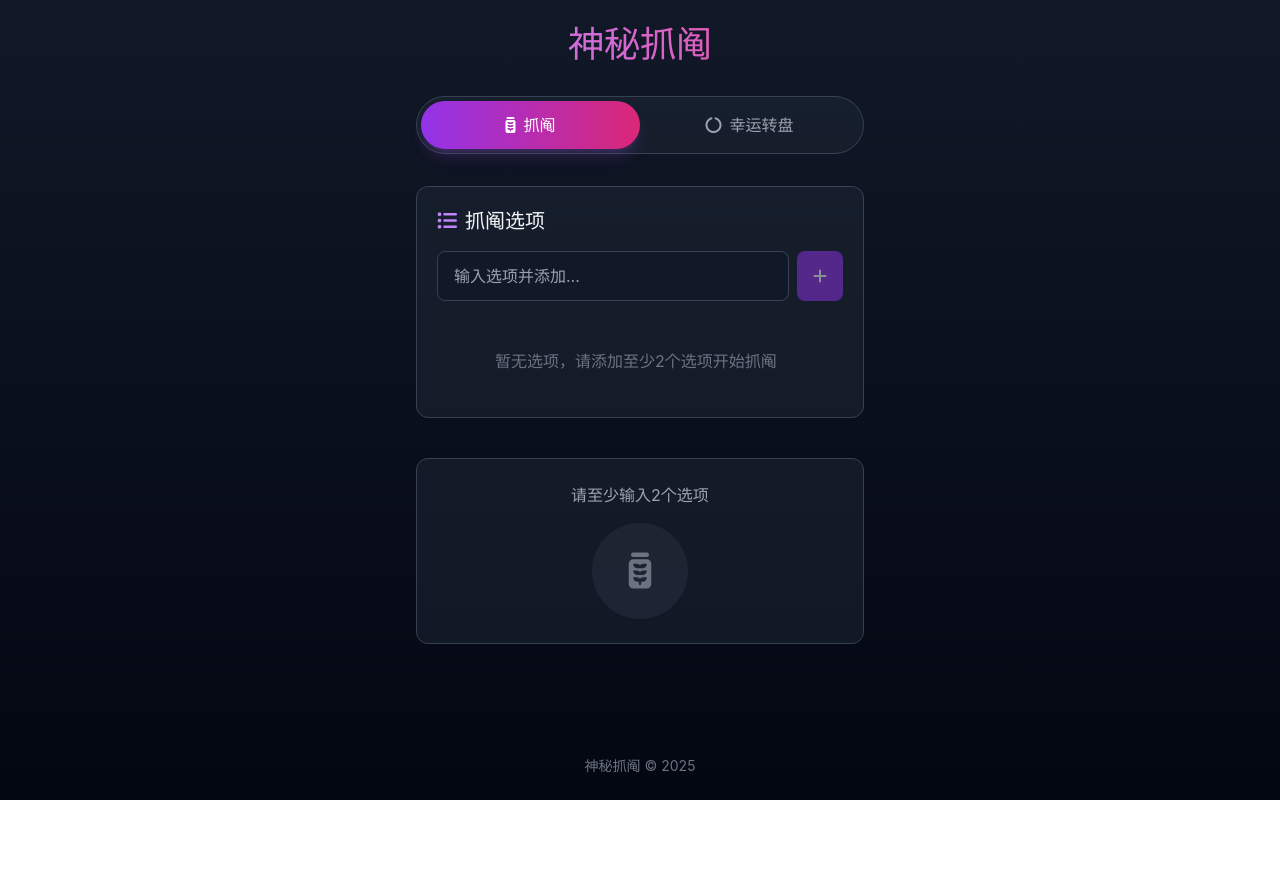
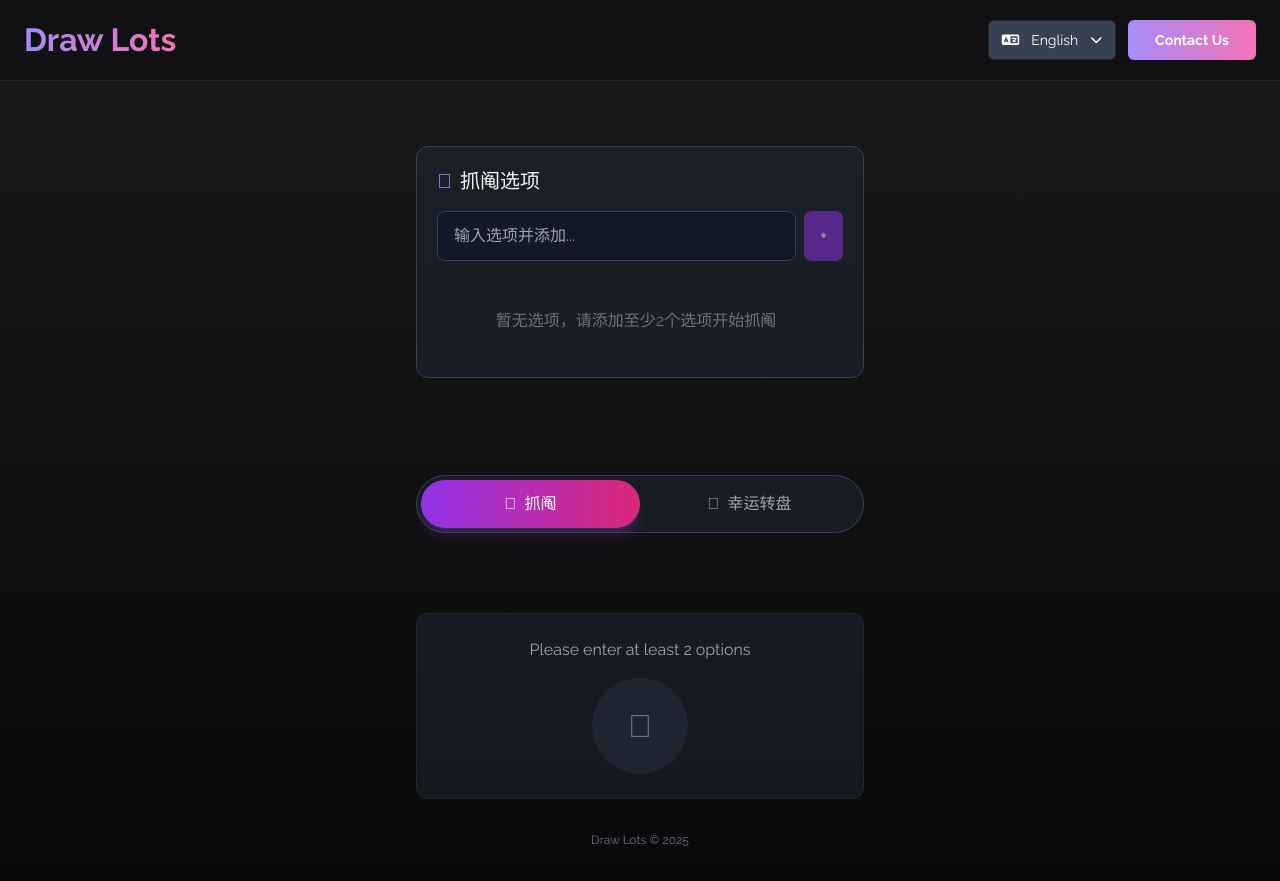
Before and after one commit to FreedomSnow/draw-lots, a React (Vite) app: page / in a window 1280 px wide. Before the commit the page ends 800 px from the top, so only its background shows below. Built offline with nearby package versions, Linux system fonts and the light colour scheme.

Commit message:
调整页面，添加语言切换

```diff
--- a/src/App.tsx
+++ b/src/App.tsx
@@ -1,23 +1,96 @@
-import { Routes, Route } from "react-router-dom";
-import Home from "@/pages/Home";
-import { useState } from "react";
-import { AuthContext } from '@/contexts/authContext';
+import { useState, useRef, createContext, Dispatch, SetStateAction, useEffect } from 'react';
+import { Routes, Route } from 'react-router-dom';
+import Home from '@/pages/Home';
+import { t, Lang } from '@/lib/i18n';
+
+interface AuthContextType {
+  isAuthenticated: boolean;
+  setIsAuthenticated: Dispatch<SetStateAction<boolean>>;
+  logout: () => void;
+}
+
+export const AuthContext = createContext<AuthContextType>({
+  isAuthenticated: false,
+  setIsAuthenticated: () => {},
+  logout: () => {},
+});
+
 
 export default function App() {
   const [isAuthenticated, setIsAuthenticated] = useState(false);
+  const [lang, setLang] = useState<Lang>(getDefaultLang());
+
+  // 切换语言时设置html[data-lang]属性，控制字体
+  useEffect(() => {
+    document.documentElement.setAttribute('data-lang', lang);
+  }, [lang]);
+  const [langMenuOpen, setLangMenuOpen] = useState(false);
+  const langBtnRef = useRef<HTMLButtonElement>(null);
+  const LANGUAGES: { code: Lang; label: string }[] = [
+    { code: 'zh', label: t('zh', 'language') },
+    { code: 'en', label: t('en', 'language') },
+  ];
 
   const logout = () => {
     setIsAuthenticated(false);
   };
 
   return (
-    <AuthContext.Provider
-      value={{ isAuthenticated, setIsAuthenticated, logout }}
-    >
-      <Routes>
-        <Route path="/" element={<Home />} />
-        <Route path="/other" element={<div className="text-center text-xl">Other Page - Coming Soon</div>} />
-      </Routes>
+    <AuthContext.Provider value={{ isAuthenticated, setIsAuthenticated, logout }}>
+      <div style={{ minHeight: '100vh', display: 'flex', flexDirection: 'column' }}>
+        {/* 顶部栏 */}
+        <div className="app-header">
+          <div className="app-title">
+            {t(lang, 'siteName')}
+          </div>
+          <div className="app-header-actions">
+            {/* 语言选择按钮 */}
+            <div className="app-lang-menu-wrap">
+              <button
+                ref={langBtnRef}
+                className="app-lang-btn"
+                onClick={() => setLangMenuOpen(v => !v)}
+              >
+                <i className="fa-solid fa-language" style={{ marginRight: 4 }}></i>
+                {LANGUAGES.find(l => l.code === lang)?.label}
+                <i className="fa-solid fa-chevron-down" style={{ marginLeft: 4, fontSize: 12 }}></i>
+              </button>
+              {langMenuOpen && (
+                <div className="app-lang-menu">
+                  {LANGUAGES.map(l => (
+                    <button
+                      key={l.code}
+                      className={"app-lang-menu-btn" + (l.code === lang ? ' selected' : '')}
+                      onClick={() => { setLang(l.code); setLangMenuOpen(false); }}
+                    >
+                      {l.label}
+                    </button>
+                  ))}
+                </div>
+              )}
+            </div>
+            {/* 联系我们按钮 */}
+            <button
+              className="app-contact-btn"
+              onClick={() => window.open('mailto:contact@example.com', '_blank')}
+            >
+              {t(lang, 'contactUs')}
+            </button>
+          </div>
+        </div>
+        {/* 下部分内容区域 */}
+        <div style={{ flex: 1, display: 'flex', flexDirection: 'column' }}>
+          <Routes>
+            <Route path="/" element={<Home lang={lang} setLang={setLang} />} />
+            <Route path="/other" element={<div className="text-center text-xl">Other Page - Coming Soon</div>} />
+          </Routes>
+        </div>
+      </div>
     </AuthContext.Provider>
   );
 }
+function getDefaultLang(): Lang {
+  const supportedLangs: Lang[] = ['zh', 'en'];
+  const browserLang = navigator.language.slice(0, 2).toLowerCase();
+  return supportedLangs.includes(browserLang as Lang) ? (browserLang as Lang) : 'en';
+}
--- a/src/components/LotteryWheel.tsx
+++ b/src/components/luckywheel/LuckyWheel.tsx
@@ -24,7 +24,7 @@ interface LotteryWheelProps {
   onChargeEnd: () => void;
 }
 
-export default function LotteryWheel({
+export default function LuckyWheel({
   options,
   isSpinning,
   power,
--- a/src/index.css
+++ b/src/index.css
@@ -1,14 +1,112 @@
+@import url('https://fonts.googleapis.com/css2?family=Raleway:wght@400;500;700&display=swap');
+
 @tailwind base;
 @tailwind components;
 @tailwind utilities;
 
 :root {
-  font-family: -apple-system, BlinkMacSystemFont, "Segoe UI", "Noto Sans", Helvetica, Arial, sans-serif, "Apple Color Emoji", "Segoe UI Emoji";
+  font-family: 'Raleway', -apple-system, BlinkMacSystemFont, "Segoe UI", "Noto Sans", Helvetica, Arial, sans-serif, "Apple Color Emoji", "Segoe UI Emoji";
   line-height: 1.5;
   font-weight: 400;
-
   font-synthesis: none;
   text-rendering: optimizeLegibility;
   -webkit-font-smoothing: antialiased;
   -moz-osx-font-smoothing: grayscale;
 }
+
+html[data-lang='en'], html[data-lang='en'] body, html[data-lang='en'] * {
+  font-family: 'Raleway', sans-serif;
+}
+
+/* 保证按钮内icon始终使用Font Awesome字体 */
+.app-lang-btn i, .app-contact-btn i {
+  font-family: 'Font Awesome 6 Free', 'Font Awesome 5 Free', 'FontAwesome', Arial, sans-serif !important;
+  font-weight: 900;
+}
+
+/* 顶部栏样式 */
+.app-header {
+  width: 100%;
+  display: flex;
+  align-items: center;
+  justify-content: space-between;
+  padding: 1rem 1.5rem;
+  border-bottom: 1px solid #27272a;
+  background: rgb(17, 17, 20);
+  position: sticky;
+  top: 0;
+  z-index: 10;
+}
+.app-title {
+  font-family: 'Raleway', sans-serif;
+  font-size: 2rem;
+  font-weight: bold;
+  background: linear-gradient(to right, #a78bfa, #f472b6);
+  -webkit-background-clip: text;
+  -webkit-text-fill-color: transparent;
+  background-clip: text;
+  user-select: none;
+  color: transparent;
+}
+.app-header-actions {
+  display: flex;
+  align-items: center;
+  gap: 0.75rem;
+}
+.app-lang-btn, .app-contact-btn {
+  padding: 0.25rem 0.75rem;
+  border-radius: 0.375rem;
+  font-size: 0.875rem;
+  border: 1px solid #27272a;
+  background: #374151;
+  display: flex;
+  align-items: center;
+  justify-content: center;
+  gap: 0.5rem;
+  transition: background 0.2s;
+  color: #fff;
+  width: 8rem;
+  height: 2.5rem;
+}
+.app-lang-btn:hover {
+  background: rgba(155,155,155,0.7);
+}
+.app-contact-btn {
+  background: linear-gradient(to right, #a78bfa, #f472b6);
+  font-weight: 600;
+  box-shadow: 0 1px 4px 0 rgba(0,0,0,0.08);
+  border: none;
+}
+.app-contact-btn:hover {
+  background: linear-gradient(to right, #8b5cf6, #ec4899);
+}
+.app-lang-menu-wrap {
+  position: relative;
+}
+.app-lang-menu {
+  position: absolute;
+  right: 0;
+  margin-top: 0.5rem;
+  width: 7rem;
+  background: #374151;
+  border: 1px solid #27272a;
+  border-radius: 0.5rem;
+  box-shadow: 0 2px 8px 0 rgba(0,0,0,0.12);
+  z-index: 20;
+}
+.app-lang-menu-btn {
+  width: 100%;
+  text-align: left;
+  padding: 0.5rem 1rem;
+  background: none;
+  border: none;
+  color: white;
+  cursor: pointer;
+  transition: background 0.2s;
+}
+.app-lang-menu-btn:hover {
+  background: #27272a;
+}
+.app-lang-menu-btn.selected {
+  color: #a78bfa;
+}
--- /dev/null
+++ b/src/lib/i18n.ts
@@ -0,0 +1,19 @@
+// src/lib/i18n.ts
+import zh from './locales/zh';
+import en from './locales/en';
+
+export type Lang = 'zh' | 'en';
+
+const resources = { zh, en };
+
+export function getDefaultLang(): Lang {
+  if (typeof navigator !== 'undefined') {
+    const lang = navigator.language;
+    if (lang.startsWith('zh')) return 'zh';
+  }
+  return 'en';
+}
+
+export function t(lang: Lang, key: string): string {
+  return resources[lang]?.[key] || key;
+}
--- /dev/null
+++ b/src/lib/locales/en.ts
@@ -0,0 +1,14 @@
+const en = {
+  siteName: 'Draw Lots',
+  contactUs: 'Contact Us',
+  pleaseInput2: 'Please enter at least 2 options',
+  mysteryDraw: 'Mystery Draw',
+  modeJar: 'Lottery Jar',
+  modeWheel: 'Lucky Wheel',
+  tryAgain: 'Try Again',
+  reset: 'Reset',
+  language: 'English',
+  optionPlaceholder: 'Enter options, one per line',
+  // ...extend as needed
+};
+export default en;
--- /dev/null
+++ b/src/lib/locales/zh.ts
@@ -0,0 +1,14 @@
+const zh = {
+  siteName: '神秘抓阄',
+  contactUs: '联系我们',
+  pleaseInput2: '请至少输入2个选项',
+  mysteryDraw: '神秘抓阄',
+  modeJar: '抓阄罐',
+  modeWheel: '幸运转盘',
+  tryAgain: '再试一次',
+  reset: '重置',
+  language: '中文',
+  optionPlaceholder: '请输入选项，每行一个',
+  // ...可继续扩展
+};
+export default zh;
--- /dev/null
+++ b/src/pages/Home.module.css
@@ -0,0 +1,140 @@
+/* Home 页面自定义样式 */
+
+.home-header {
+  width: 100%;
+  display: flex;
+  align-items: center;
+  justify-content: space-between;
+  padding: 1rem 1.5rem;
+  border-bottom: 1px solid #27272a;
+  background: rgba(10,10,20,0.8);
+  position: sticky;
+  top: 0;
+  z-index: 10;
+}
+
+.home-title {
+  font-size: 2rem;
+  font-weight: bold;
+  background: linear-gradient(to right, #a78bfa, #f472b6);
+  -webkit-background-clip: text;
+  -webkit-text-fill-color: transparent;
+  background-clip: text;
+  text-fill-color: transparent;
+  user-select: none;
+}
+
+.home-lang-btn, .home-contact-btn {
+  padding: 0.25rem 0.75rem;
+  border-radius: 0.375rem;
+  font-size: 0.875rem;
+  border: 1px solid #27272a;
+  background: rgba(31,41,55,0.7);
+  display: flex;
+  align-items: center;
+  gap: 0.25rem;
+  transition: background 0.2s;
+}
+
+.home-lang-btn:hover {
+  background: #374151;
+}
+
+.home-contact-btn {
+  background: linear-gradient(to right, #a78bfa, #f472b6);
+  color: #fff;
+  font-weight: 600;
+  box-shadow: 0 1px 4px 0 rgba(0,0,0,0.08);
+  border: none;
+}
+
+.home-contact-btn:hover {
+  background: linear-gradient(to right, #8b5cf6, #ec4899);
+}
+
+.home-lang-menu {
+  position: absolute;
+  right: 0;
+  margin-top: 0.5rem;
+  width: 7rem;
+  background: #18181b;
+  border: 1px solid #27272a;
+  border-radius: 0.5rem;
+  box-shadow: 0 2px 8px 0 rgba(0,0,0,0.12);
+  z-index: 20;
+}
+
+.home-lang-menu-btn {
+  width: 100%;
+  text-align: left;
+  padding: 0.5rem 1rem;
+  background: none;
+  border: none;
+  color: inherit;
+  cursor: pointer;
+  transition: background 0.2s;
+}
+
+.home-lang-menu-btn:hover {
+  background: #27272a;
+}
+
+.home-lang-menu-btn.selected {
+  color: #a78bfa;
+}
+
+.home-main {
+  flex: 1;
+  display: flex;
+  flex-direction: column;
+  align-items: center;
+  justify-content: center;
+  padding: 0 0.5rem;
+}
+
+.home-content {
+  width: 100%;
+  max-width: 28rem;
+  margin: 0 auto;
+}
+
+.home-bottom {
+  width: 100%;
+  max-width: 28rem;
+  margin: 0 auto;
+  padding-bottom: 2rem;
+}
+
+.home-bottom-inner {
+  display: flex;
+  flex-direction: column;
+  gap: 1.5rem;
+}
+
+.home-empty {
+  margin-top: 1.5rem;
+  padding: 1.5rem;
+  background: rgba(31,41,55,0.5);
+  border-radius: 0.75rem;
+  border: 1px solid #27272a;
+  text-align: center;
+}
+
+.home-empty-icon {
+  width: 6rem;
+  height: 6rem;
+  margin: 0 auto;
+  position: relative;
+  display: flex;
+  align-items: center;
+  justify-content: center;
+  background: rgba(55,65,81,0.3);
+  border-radius: 9999px;
+}
+
+.home-footer {
+  text-align: center;
+  color: #6b7280;
+  font-size: 0.75rem;
+  margin-top: 2rem;
+}
--- a/src/pages/Home.tsx
+++ b/src/pages/Home.tsx
@@ -1,12 +1,18 @@
-import { useState } from 'react';
-import { motion } from 'framer-motion';
+import { useState, useRef } from 'react';
+import styles from './Home.module.css';
 import LotteryJar from '@/components/LotteryJar';
-import LotteryWheel from '@/components/LotteryWheel';
+import LuckyWheel from '@/components/luckywheel/LuckyWheel';
 import OptionInput from '@/components/OptionInput';
 import ResultDisplay from '@/components/ResultDisplay';
 import ModeSelector from '@/components/ModeSelector';
+import { t, Lang } from '@/lib/i18n';
 
-export default function Home() {
+interface HomeProps {
+  lang: Lang;
+  setLang: (lang: Lang) => void;
+}
+
+export default function Home({ lang, setLang }: HomeProps) {
   // 状态管理
   const [mode, setMode] = useState<'jar' | 'wheel'>('jar');
   const [options, setOptions] = useState<string[]>([]);
@@ -95,28 +101,24 @@ export default function Home() {
   };
 
   return (
-    <div className="min-h-screen bg-gradient-to-b from-gray-900 to-gray-950 text-gray-100 flex flex-col items-center justify-between p-6">
-      <div className="w-full max-w-md mx-auto">
-        {/* 标题 */}
-        <motion.h1
-          className="text-4xl font-bold text-center mb-8 bg-clip-text text-transparent bg-gradient-to-r from-purple-400 to-pink-500"
-          initial={{ opacity: 0, y: -20 }}
-          animate={{ opacity: 1, y: 0 }}
-          transition={{ duration: 0.8 }}
-        >
-          神秘抓阄
-        </motion.h1>
+    <div style={{ minHeight: '100vh', background: 'linear-gradient(to bottom, #18181b, #09090b)', color: '#f3f4f6', display: 'flex', flexDirection: 'column', justifyContent: 'space-between', padding: 0 }}>
 
-        {/* 模式选择 */}
-        <ModeSelector mode={mode} setMode={setMode} />
 
-        {/* 选项输入 */}
+      {/* 中间层：选项输入 */}
+      <div className={styles['home-main']}>
+        <div className={styles['home-content']}>
           <OptionInput
             options={options}
             setOptions={handleOptionsChange}
             disabled={isDrawing}
           />
+        </div>
+      </div>
 
+      {/* 底部层：模式选择和抓阄区域 */}
+      <div className={styles['home-bottom']}>
+        <div className={styles['home-bottom-inner']}>
+          <ModeSelector mode={mode} setMode={setMode} />
           {/* 抓阄区域 */}
           {options.length >= 2 && !result ? (
             mode === 'jar' ? (
@@ -125,34 +127,31 @@ export default function Home() {
                 isDrawing={isDrawing}
                 startDrawing={startDrawing}
                 drawingDuration={isDrawing ? 5000 + Math.random() * 5000 : 0}
+                // lang={lang}
               />
             ) : (
-            <LotteryWheel
+              <LuckyWheel
                 options={options}
                 isSpinning={isDrawing}
                 power={power}
                 isCharging={isCharging}
                 onChargeStart={handleChargeStart}
                 onChargeEnd={handleChargeEnd}
+                // lang={lang}
               />
             )
           ) : options.length < 2 && !result ? (
-          <div className="mt-10 p-6 bg-gray-800/50 rounded-xl border border-gray-700 text-center">
-            <p className="text-gray-400 mb-4">请至少输入2个选项</p>
-            <div className="w-24 h-24 mx-auto relative">
+            <div className={styles['home-empty']}>
+              <p style={{ color: '#9ca3af', marginBottom: 16 }}>{t(lang, 'pleaseInput2')}</p>
+              <div className={styles['home-empty-icon']}>
                 {mode === 'jar' ? (
-                <div className="w-full h-full bg-gray-700/30 rounded-full flex items-center justify-center">
-                  <i className="fa-solid fa-jar-wheat text-gray-500 text-4xl"></i>
-                </div>
+                  <i className="fa-solid fa-jar-wheat" style={{ color: '#6b7280', fontSize: 32 }}></i>
                 ) : (
-                <div className="w-full h-full bg-gray-700/30 rounded-full flex items-center justify-center">
-                  <i className="fa-solid fa-circle-notch text-gray-500 text-4xl"></i>
-                </div>
+                  <i className="fa-solid fa-circle-notch" style={{ color: '#6b7280', fontSize: 32 }}></i>
                 )}
               </div>
             </div>
           ) : null}
-
           {/* 结果展示 */}
           {result && (
             <ResultDisplay
@@ -162,10 +161,10 @@ export default function Home() {
             />
           )}
         </div>
-
         {/* 页脚 */}
-      <div className="text-center text-gray-500 text-sm mt-12">
-        <p>神秘抓阄 &copy; {new Date().getFullYear()}</p>
+        <div className={styles['home-footer']}>
+          <p>{t(lang, 'siteName')} &copy; {new Date().getFullYear()}</p>
+        </div>
       </div>
     </div>
   );
```
Also changed, not shown: 1 other file (tests, documents, lock files or other folders). Lines whose indentation alone changed are shown as unchanged.
